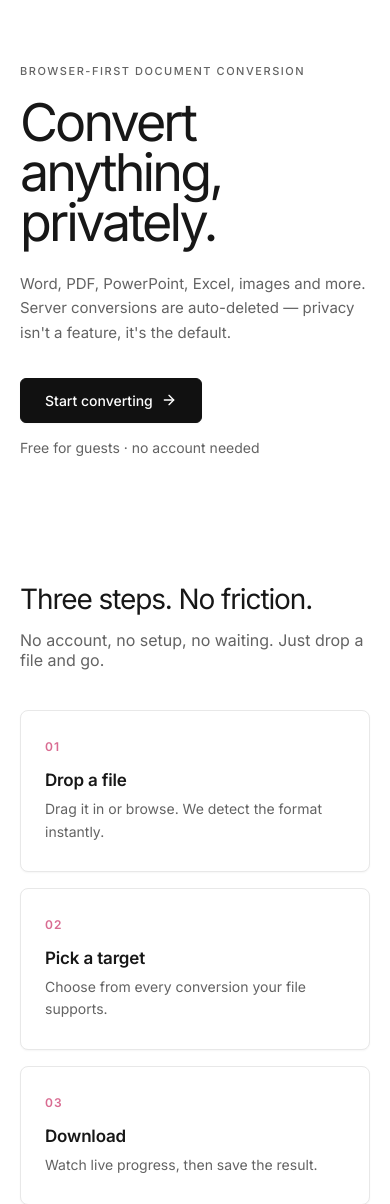
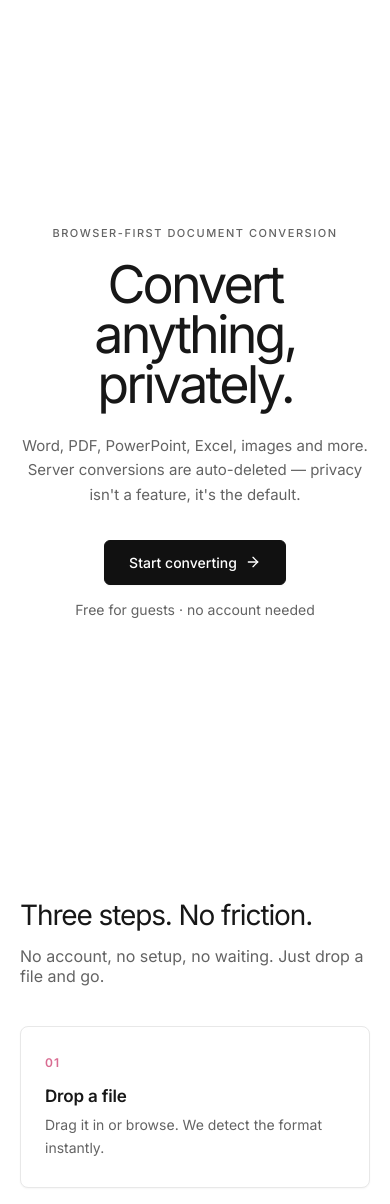
Before and after one commit to jobelGolde12/convert-py, a FastAPI app: page / in a window 390 px wide. Shown: the part 61-1265 px from the top of the page. Run offline with FastAPI, Linux system fonts and the light colour scheme.

Commit message:
style: center hero content vertically and horizontally in viewport
- hero takes full viewport height with flex centering
- hero-grid, hero-sub, hero-actions all centered
- mobile uses 100svh for safe area support
All 43 tests passing.

```diff
--- a/app/static/css/styles.css
+++ b/app/static/css/styles.css
@@ -326,13 +326,14 @@ button, input, select { font: inherit; color: inherit; }
 
 /* ------------------------------------------------------------ hero */
 
-.hero { padding: var(--space-24) 0 110px; overflow: hidden; }
+.hero { min-height: 100vh; display: flex; align-items: center; justify-content: center; padding: 0; overflow: hidden; }
 
 .hero-grid {
-  display: grid;
-  grid-template-columns: 1fr;
+  display: flex;
+  flex-direction: column;
+  align-items: center;
+  text-align: center;
   gap: 0;
-  align-items: center;
 }
 
 .eyebrow {
@@ -357,18 +358,19 @@ button, input, select { font: inherit; color: inherit; }
   font-size: 15px;
   line-height: 1.65;
   color: var(--muted);
-  margin: 0 0 var(--space-8);
+  margin: 0 auto var(--space-8);
 }
 
 .hero-actions {
   display: flex;
   align-items: center;
+  justify-content: center;
   gap: var(--space-4);
   flex-wrap: wrap;
 }
 
 @media (max-width: 900px) {
-  .hero { padding: 64px 0 72px; }
+  .hero { min-height: 100svh; }
 }
 
 /* ------------------------------------------------------------ sections */
```
